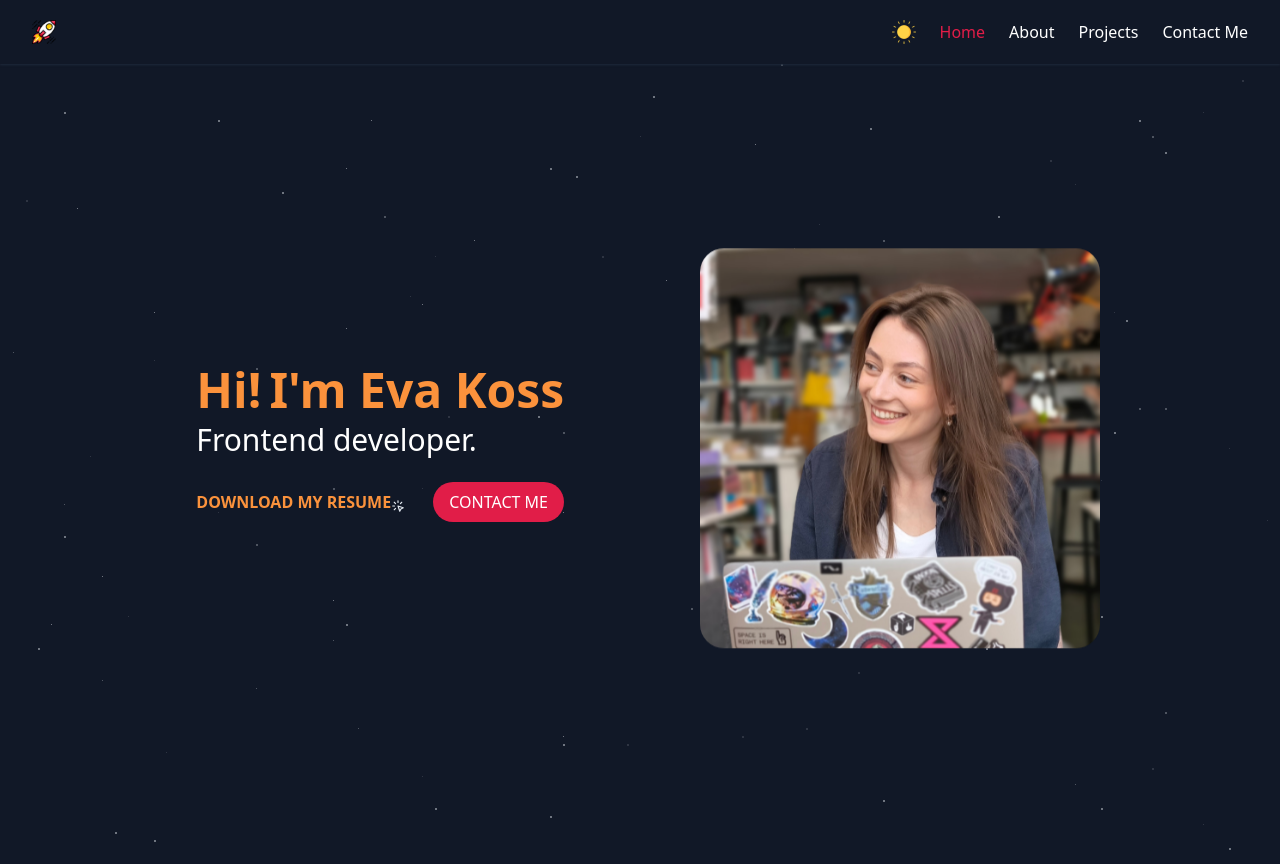
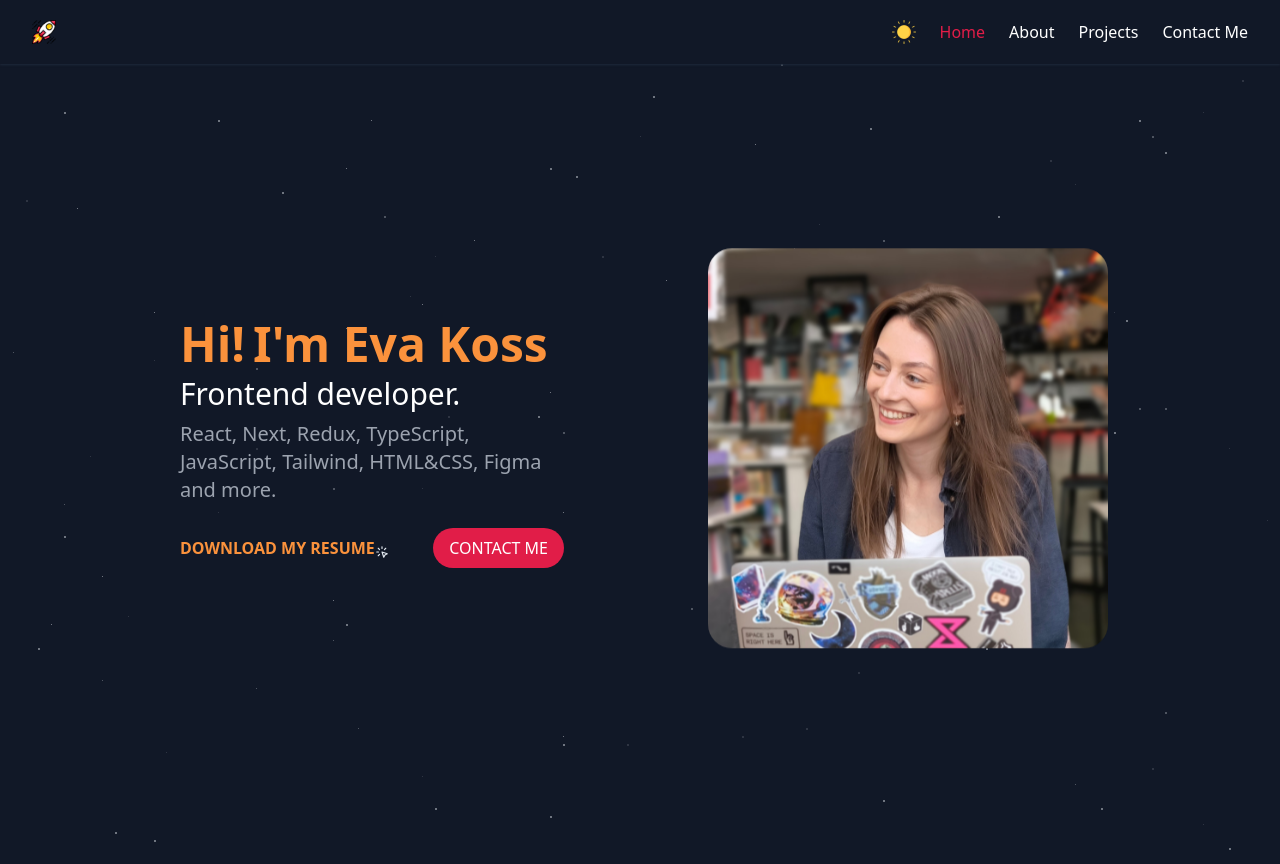
Before and after one commit to evokss/MyPortfolioWebsite, a Next.js app: page / in a window 1280 px wide. Built offline with nearby package versions, Linux system fonts and the light colour scheme.

Commit message:
feat: add tech stack subheading to portfolio

```diff
--- a/components/home/HomePage.jsx
+++ b/components/home/HomePage.jsx
@@ -14,9 +14,14 @@ const HomePage = () => {
           I&apos;m Eva Koss
         </h1>
         {/* Subheading */}
-        <h2 className="text-2xl text-center mb-6 text-gray-900 dark:text-white lg:text-left md:text-2xl lg:text-3xl">
+        <h2 className="text-2xl text-center mb-2 text-gray-900 dark:text-white lg:text-left md:text-2xl lg:text-3xl">
           Frontend developer.
         </h2>
+        {/* Subheading */}
+        <h3 className="text-lg text-center mb-6 text-gray-600 dark:text-gray-400 lg:text-left md:text-2xl lg:text-xl max-w-sm">
+          React, Next, Redux, TypeScript, JavaScript, Tailwind, HTML&amp;CSS,
+          Figma and more.
+        </h3>
         {/* Links and button */}
         <div className="flex flex-col sm:flex-row justify-between items-center space-y-4 sm:space-y-0 sm:space-x-4">
           {/* Resume download link */}
```
